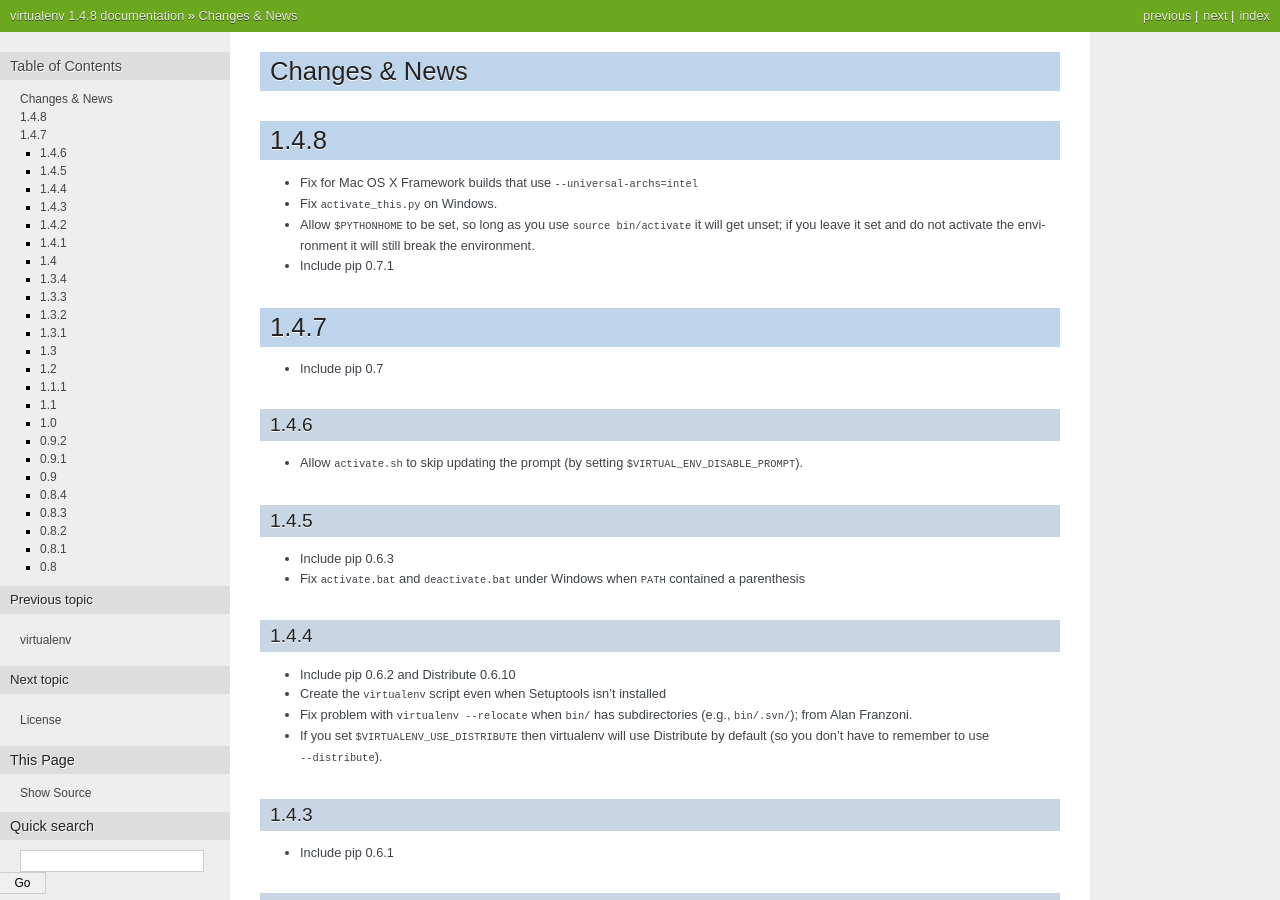
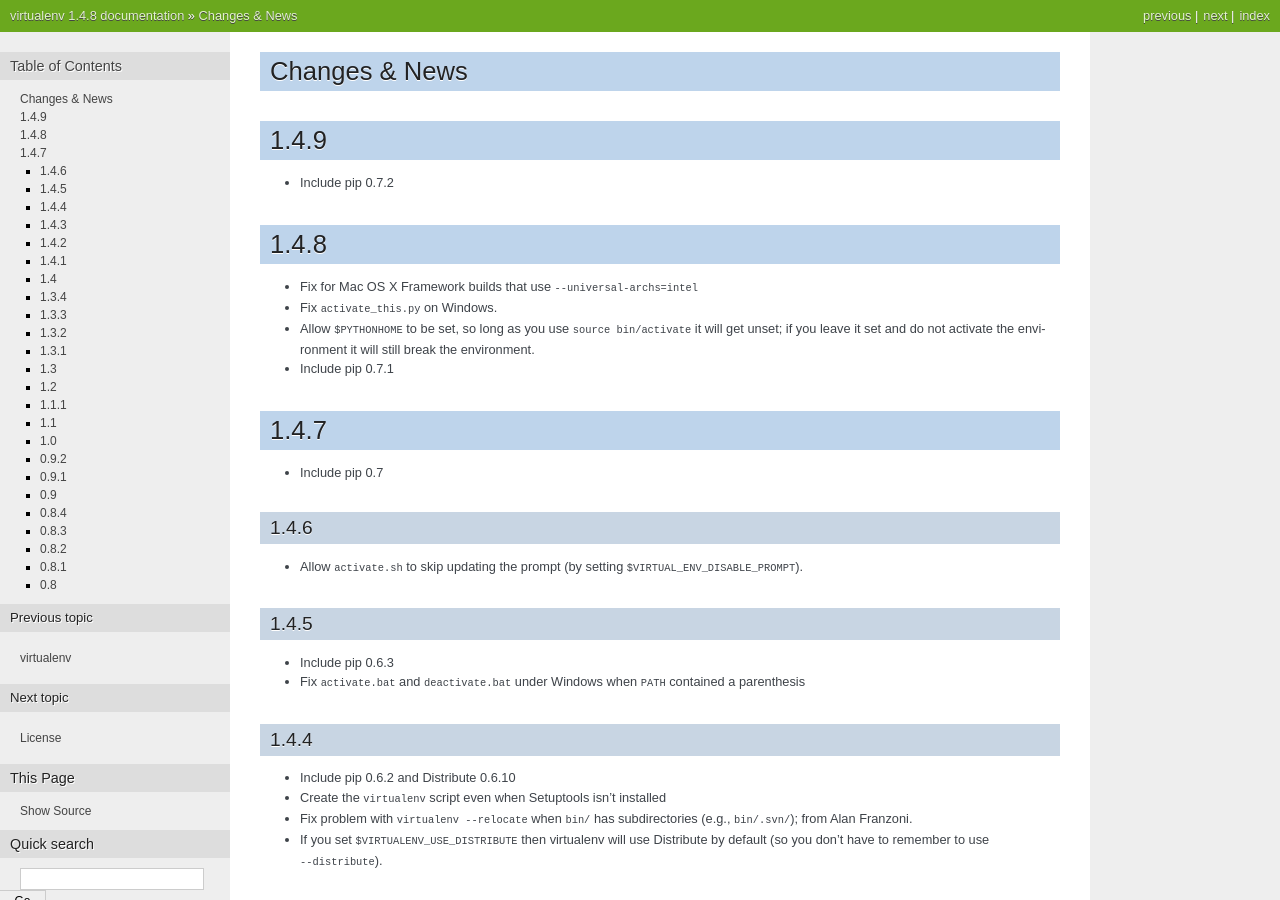
Before and after one commit to pypa/virtualenv, a Sphinx documentation site: the page built from docs/news.txt, in a window 1280 px wide and 900 px high. Built offline with Sphinx 7.4.7, drawn with Linux system fonts in a browser that asks for light colours.

Commit message:
include pip 0.7.2

```diff
--- a/docs/news.txt
+++ b/docs/news.txt
@@ -1,5 +1,10 @@
 Changes & News
 --------------
+
+1.4.9
+-----
+
+* Include pip 0.7.2
 
 1.4.8
 -----
```
Also changed, not shown: 2 other files.
